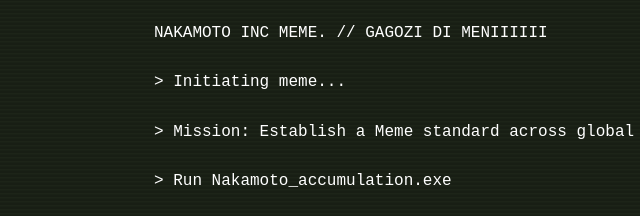
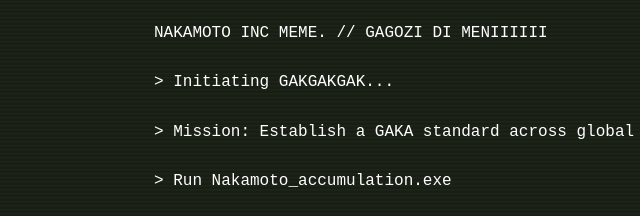
Before and after one commit to MeedeeDev/nakameme, a plain HTML site: page index.html in a window 1280 px wide. Shown: the part 179-395 px from the top of the page, 111-751 px from the left. Drawn offline with Linux system fonts and the light colour scheme; a web font is replaced by a local one.

Commit message:
Update index.html

```diff
--- a/index.html
+++ b/index.html
@@ -3,7 +3,7 @@
 <head>
 	<meta http-equiv="Content-Type" content="text/html; charset=UTF-8"/>
     <meta name="viewport" content="width=device-width, initial-scale=1.0">
-    <title>NAJPAMETNIJI COVJEK NA SVIJETU</title>
+    <title>NAKAMOTO</title>
     <style>
         /* Custom Font Loading */
         @font-face {
@@ -397,10 +397,10 @@
                 <div class="terminal-line" id="line-1">NAKAMOTO INC MEME. // GAGOZI DI MENIIIIII</div>
                 <div class="terminal-line" id="line-2"></div>
                 <div class="terminal-line" id="line-3"></div>
-                <div class="terminal-line" id="line-4">> Initiating meme...</div>
+                <div class="terminal-line" id="line-4">> Initiating GAKGAKGAK...</div>
                 <div class="terminal-line" id="line-5"></div>
                 <div class="terminal-line" id="line-6"></div>
-                <div class="terminal-line" id="line-7">> Mission: Establish a Meme standard across global capital markets.</div>
+                <div class="terminal-line" id="line-7">> Mission: Establish a GAKA standard across global capital markets.</div>
                 <div class="terminal-line" id="line-8"></div>
                 <div class="terminal-line" id="line-9"></div>
                 <div class="terminal-line" id="line-10"><a href="index.html">> Run Nakamoto_accumulation.exe</a></div>
```
